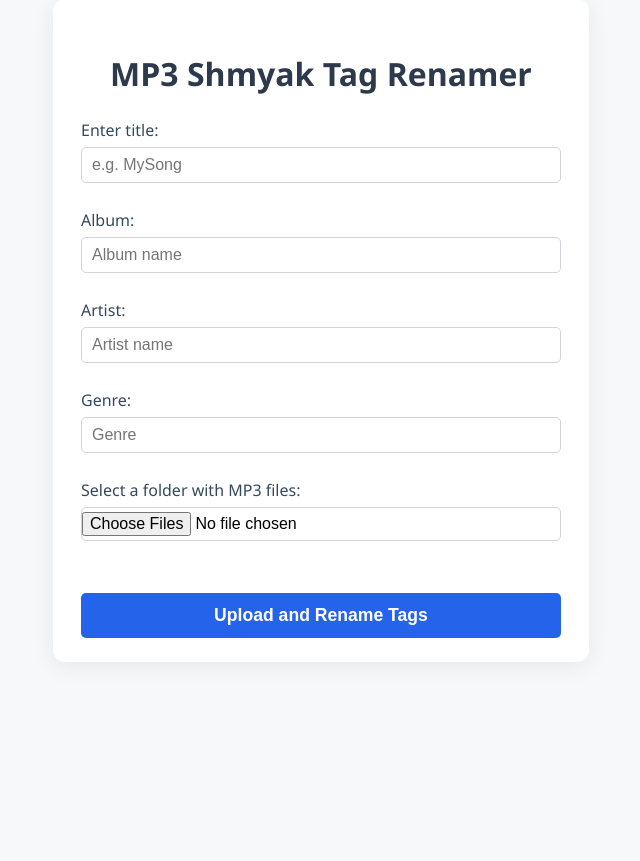
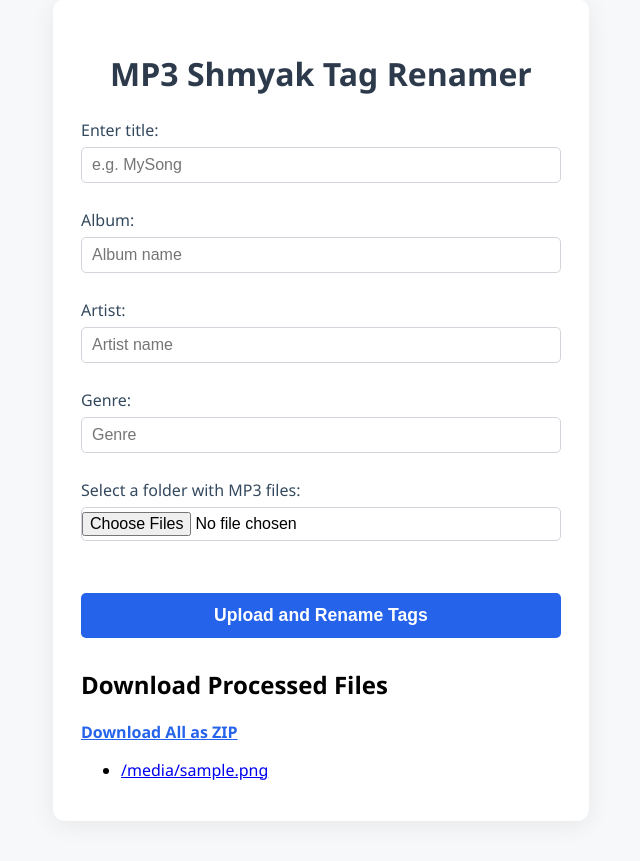
Before and after one commit to shmyak-misha/Tag-Renamer-Shmyak, a Flask app: template templates/index.html in a window 1280 px wide. Shown: the part 41-902 px from the top of the page, without its empty margins (319-959 px from the left). Before the commit the page ends 679 px from the top, so only its background shows below. Run offline with Flask 3, Linux system fonts and the light colour scheme; the template is opened without the code that fills it: most values are stand-ins (such as "Sample title", 1, 10 or a date in 2020).

Commit message:
downloading functionality added
downloading functionality added

```diff
--- a/app.py
+++ b/app.py
@@ -6,6 +6,9 @@ from werkzeug.utils import secure_filename
 import shutil
 
 from flask import send_from_directory
+from flask import send_file
+import io
+import zipfile
 
 #from mutagen.easyid3 import EasyID3
 #EasyID3.RegisterTextKey('comment', 'COMM')
@@ -19,13 +22,18 @@ app.config['UPLOAD_FOLDER'] = UPLOAD_FOLDER
 
 @app.route("/", methods=["GET", "POST"])
 def index():
+    files_for_download = []
+    az_folder = os.path.join(NEW_FOLDER, "az")
+    if os.path.exists(az_folder):
+        for f in os.listdir(az_folder):
+            if f.lower().endswith('.mp3'):
+                files_for_download.append(f"az/{f}")
     if request.method != "POST":
-        return render_template("index.html")
+        return render_template("index.html", files=files_for_download)
     title = request.form.get("title", "Tag")
     album = request.form.get("album", "")
     artist = request.form.get("artist", "")
     genre = request.form.get("genre", "")
-    #comments = request.form.get("comments", "")
     files = request.files.getlist("mp3files")
     print("Files received:", [file.filename for file in files])
     if not files:
@@ -63,12 +71,15 @@ def index():
             audio['album'] = album
         if genre:
             audio['genre'] = genre
-        #if comments:
-        #    from mutagen.id3 import COMM
-            #audio.tags.add(COMM(encoding=3, lang='eng', desc='', text=comments))
         audio.save()
     flash(f"Copied and updated {len(files)} MP3 files in 'new' folder with tag '{title} #'!")
-    return redirect(url_for("index"))
+    # Refresh file list after upload
+    files_for_download = []
+    if os.path.exists(az_folder):
+        for f in os.listdir(az_folder):
+            if f.lower().endswith('.mp3'):
+                files_for_download.append(f"az/{f}")
+    return render_template("index.html", files=files_for_download)
 if __name__ == "__main__":
     app.run(debug=True)
 
@@ -76,3 +87,18 @@ if __name__ == "__main__":
 @app.route("/download/<path:filename>")
 def download_file(filename):
     return send_from_directory(NEW_FOLDER, filename, as_attachment=True)
+
+# Route to download the entire az folder as a zip
+@app.route("/download-az-zip")
+def download_az_zip():
+    az_folder = os.path.join(NEW_FOLDER, "az")
+    zip_buffer = io.BytesIO()
+    with zipfile.ZipFile(zip_buffer, "w", zipfile.ZIP_DEFLATED) as zipf:
+        if os.path.exists(az_folder):
+            for root, dirs, files in os.walk(az_folder):
+                for file in files:
+                    file_path = os.path.join(root, file)
+                    arcname = os.path.relpath(file_path, az_folder)
+                    zipf.write(file_path, arcname)
+    zip_buffer.seek(0)
+    return send_file(zip_buffer, mimetype="application/zip", as_attachment=True, download_name="az_folder.zip")
--- a/templates/index.html
+++ b/templates/index.html
@@ -122,6 +122,18 @@
 
             <button type="submit">Upload and Rename Tags</button>
         </form>
+
+        {% if files %}
+        <div style="margin-top: 30px;">
+            <h2>Download Processed Files</h2>
+            <a href="{{ url_for('download_az_zip') }}" style="font-weight:600; color:#2563eb; text-decoration:underline;">Download All as ZIP</a>
+            <ul>
+            {% for file in files %}
+                <li><a href="{{ url_for('download_file', filename=file) }}" download>{{ file }}</a></li>
+            {% endfor %}
+            </ul>
+        </div>
+        {% endif %}
     </div>
     <script>
     function showFiles(input) {
```
